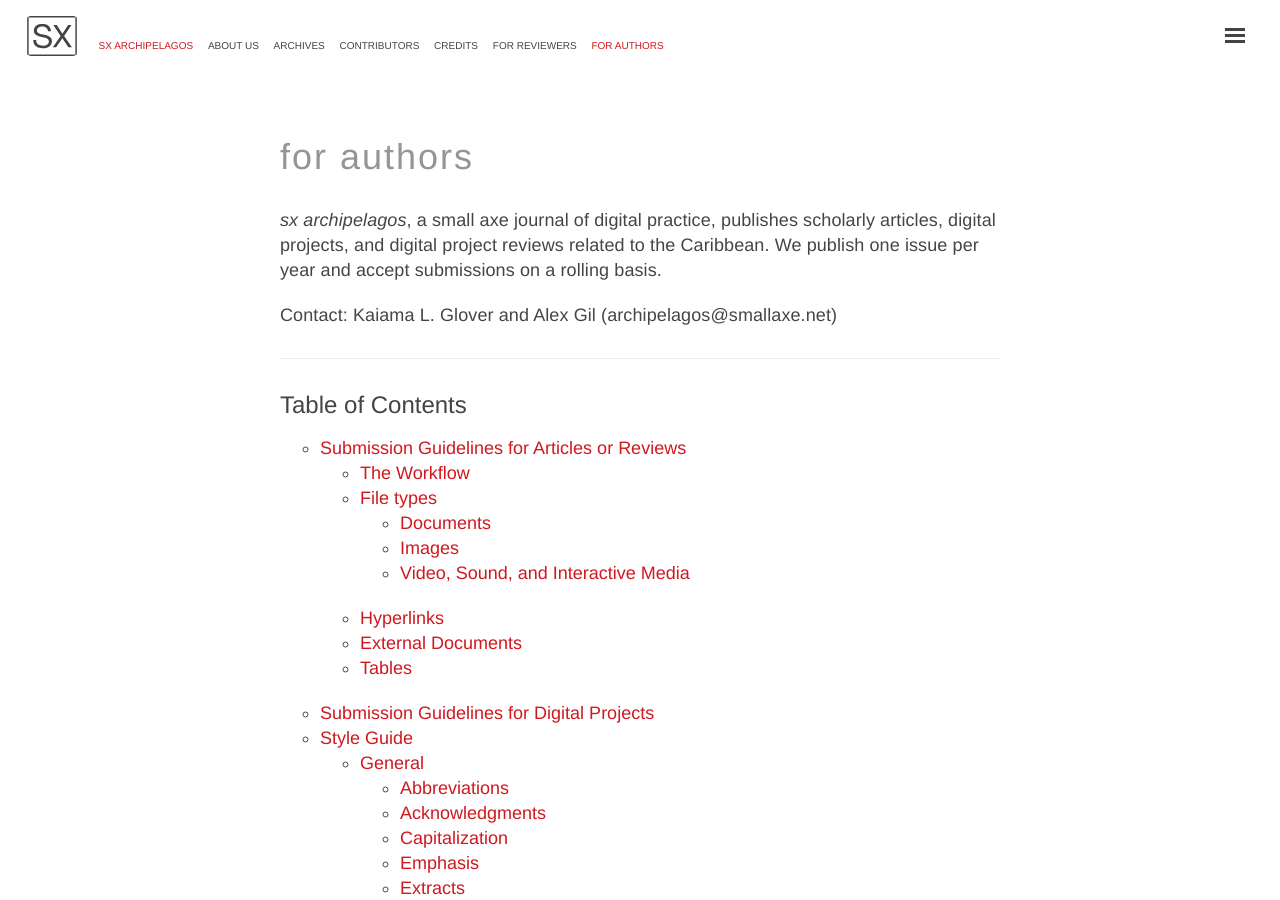
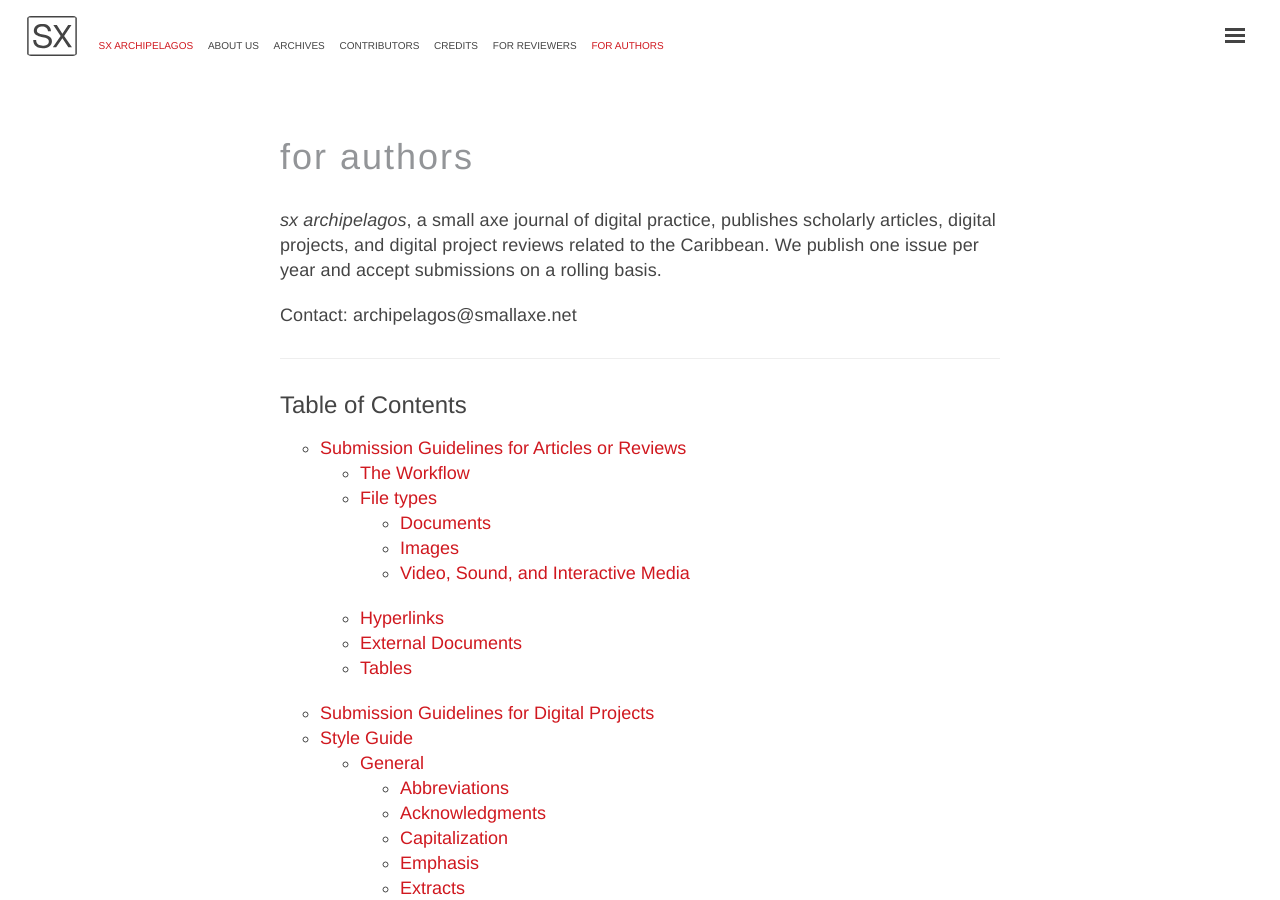
Before and after one commit to archipelagosjournal/archipelagos, a Jekyll site: the page built from submission-guidelines.md, in a window 1280 px wide and 900 px high. Built offline with Jekyll 4.4.1, drawn with Linux system fonts in a browser that asks for light colours.

Commit message:
took our names off contact
we will someday not be dealing w/submissions. that will be the job of our gainfully employed managing editor. that's right. I am putting that seed of an idea in the world.

```diff
--- a/submission-guidelines.md
+++ b/submission-guidelines.md
@@ -6,7 +6,7 @@ title: for authors
 
 *sx archipelagos*, a small axe journal of digital practice, publishes scholarly articles, digital projects, and digital project reviews related to the Caribbean. We publish one issue per year and accept submissions on a rolling basis.
 
-Contact: Kaiama L. Glover and Alex Gil (archipelagos@smallaxe.net)
+Contact: archipelagos@smallaxe.net
 
 ---
 
```
